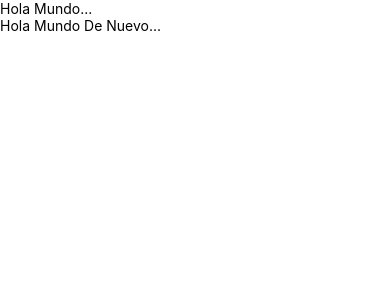
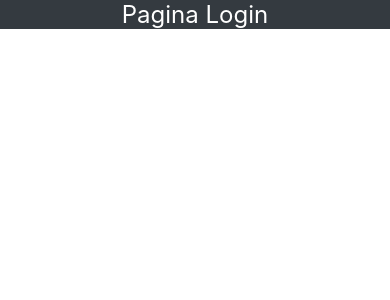
Before and after one commit to EmmanuelRuizGarcia/MyFirstAppReactNative, a React Native app: screen / in a window 390 px wide. Shown: the top 300 px of the page. Built offline with nearby package versions, Linux system fonts and the light colour scheme.

Commit message:
I did edit Text Style Basic

```diff
--- a/App.js
+++ b/App.js
@@ -1,13 +1,21 @@
 import React from "react";
-import { Text } from "react-native";
+import { Text, StyleSheet } from "react-native";
 
 const App=()=>{
   return(
     <>
-      <Text>Hola Mundo...</Text>
-      <Text>Hola Mundo De Nuevo...</Text>
+      <Text style={stylesPage.styleTitle}>Pagina Login</Text>
     </>
   )
 }
 
+const stylesPage=StyleSheet.create({
+  styleTitle:{
+    fontSize: 24,
+    textAlign: "center",
+    backgroundColor: "#343a40",
+    color: "white"
+  }
+})
+
 export default App;
```
